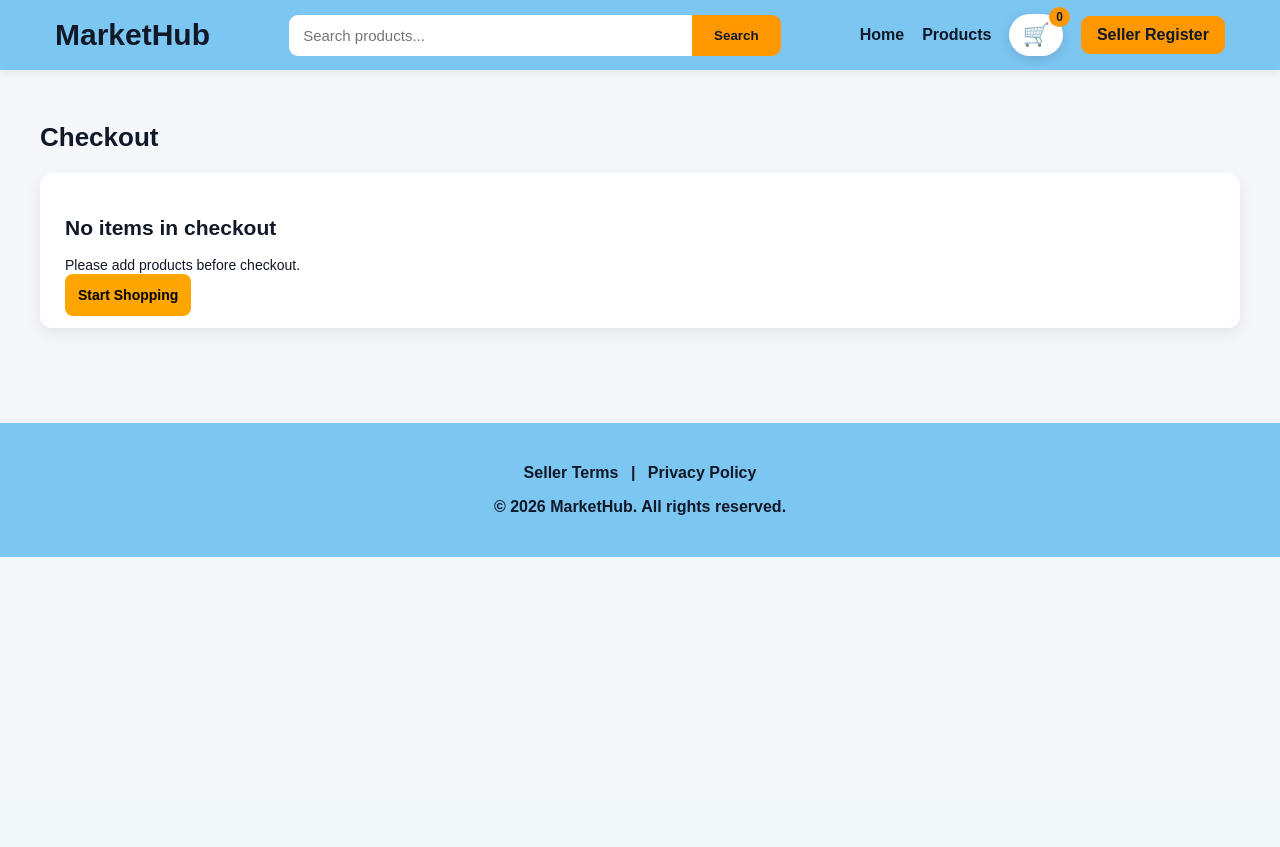
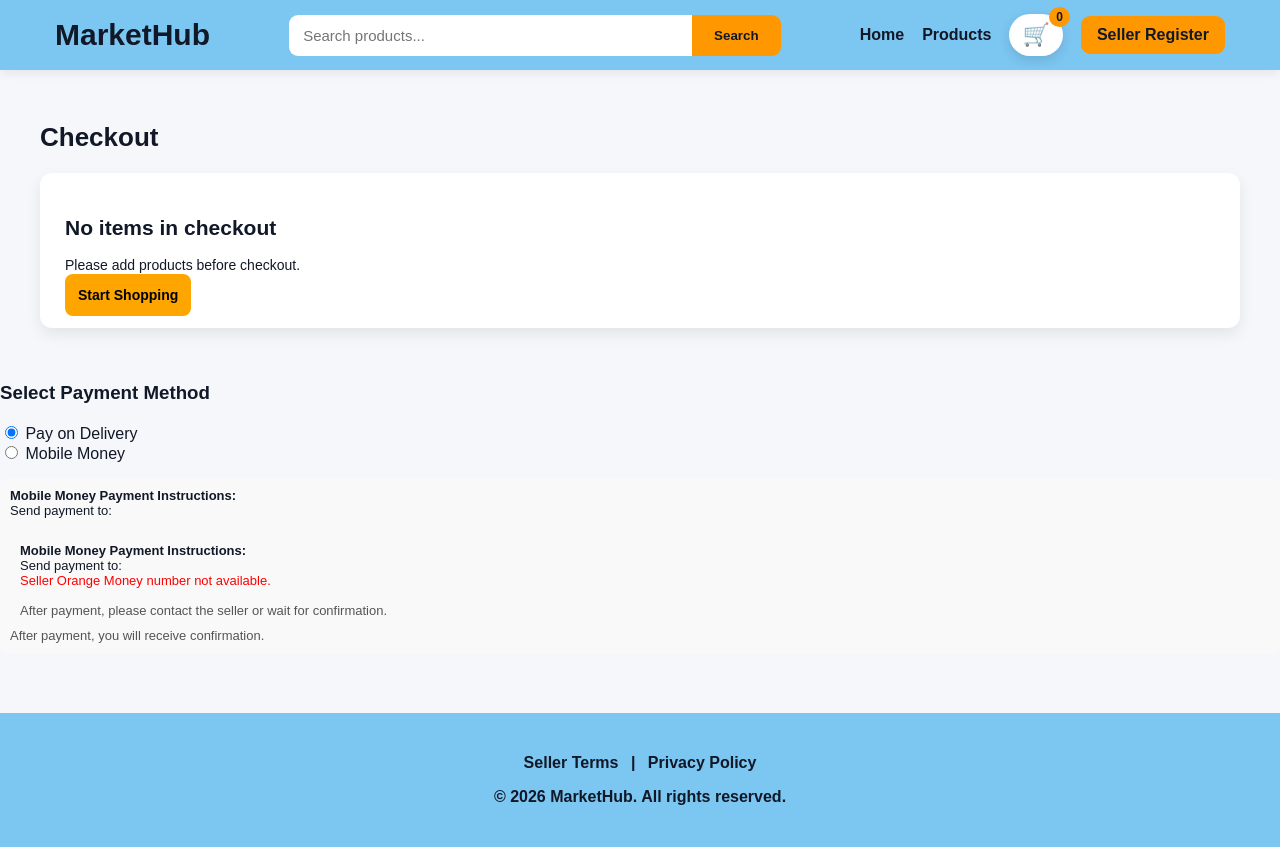
Before and after one commit to shaw545/django-business-website, a Django app: page /checkout/ in a window 1280 px wide. Before the commit the page ends 557 px from the top, so only its background shows below. Run offline with Django 5.2, Linux system fonts and the light colour scheme.

Commit message:
added orange money payment

```diff
--- a/website/models.py
+++ b/website/models.py
@@ -12,6 +12,9 @@ class SellerProfile(models.Model):
     seller_type = models.CharField(max_length=20, choices=SELLER_TYPE_CHOICES, default="personal")
     business_name = models.CharField(max_length=200, blank=True, null=True)
     phone = models.CharField(max_length=30)
+
+    orange_number = models.CharField(max_length=30, blank=True, null=True)
+
 
     def display_name(self):
         if self.seller_type == "business" and self.business_name:
--- a/website/templates/checkout.html
+++ b/website/templates/checkout.html
@@ -79,6 +79,44 @@
     </div>
     {% endif %}
 </div>
+
+<h3>Select Payment Method</h3>
+
+<label>
+    <input type="radio" name="payment_method" value="cod" checked>
+    Pay on Delivery
+</label><br>
+
+<label>
+    <input type="radio" name="payment_method" value="mobile_money">
+    Mobile Money
+
+<div style="margin-top:15px; font-size:13px; background:#f9f9f9; padding:10px; border-radius:8px;">
+    <strong>Mobile Money Payment Instructions:</strong><br>
+    Send payment to:<br>
+    <div style="margin-top:15px; font-size:13px; background:#f9f9f9; padding:10px; border-radius:8px;">
+    <strong>Mobile Money Payment Instructions:</strong><br>
+    Send payment to:<br>
+
+    {% if products.0.seller.sellerprofile.orange_number %}
+        <strong>Orange Money:</strong> {{ products.0.seller.sellerprofile.orange_number }}
+    {% else %}
+        <span style="color:red;">Seller Orange Money number not available.</span>
+    {% endif %}
+
+    <br><br>
+    <span style="color:#555;">
+        After payment, please contact the seller or wait for confirmation.
+    </span>
+</div>
+
+    <span style="color:#555;">
+        After payment, you will receive confirmation.
+    </span>
+</div>
+
+
+</label>
 
 <style>
 .checkout-page {
@@ -165,3 +203,15 @@
 </style>
 
 {% endblock %}
+
+<script>
+    const mobileOption = document.querySelector('input[value="mobile_money"]');
+    const instructions = document.getElementById("mobileInstructions");
+
+    mobileOption.addEventListener("change", function() {
+        instructions.style.display = "block";
+    });
+</script>
+<div id="mobileInstructions" style="display:none; margin-top:15px;">
+    ...
+</div>
--- a/website/templates/order_confirmation.html
+++ b/website/templates/order_confirmation.html
@@ -13,5 +13,6 @@
     <a href="{% url 'products' %}" style="padding:12px 20px; background:orange; color:black; border-radius:8px; text-decoration:none; font-weight:bold; margin-left:10px;">
         Continue Shopping
     </a>
+<p><strong>Payment Method:</strong> {{ request.session.payment_method }}</p>
 </div>
-{% endblock %}
+{% endblock %}s
--- a/website/templates/register.html
+++ b/website/templates/register.html
@@ -40,6 +40,9 @@
         <input type="text" name="last_name" required>
 
         <label>Phone Number</label>
+        <label>Orange Money Number</label>
+        <input type="text" name="orange_number" placeholder="+232 XX XXX XXX" required>
+
         <input type="tel" name="phone" required>
 
         <label>Email (optional)</label>
--- a/website/views.py
+++ b/website/views.py
@@ -45,7 +45,6 @@ def cart_view(request):
 
     return render(request, "cart.html", {"products": products, "total": total})
 
-
 def checkout_view(request):
     cart = request.session.get("cart", {})
     products = []
@@ -58,7 +57,19 @@ def checkout_view(request):
         total += product.subtotal
         products.append(product)
 
-    return render(request, "checkout.html", {"products": products, "total": total})
+    if request.method == "POST":
+        payment_method = request.POST.get("payment_method")
+
+        # Save payment method
+        request.session["payment_method"] = payment_method
+        request.session.modified = True
+
+        return redirect("order_confirmation")
+
+    return render(request, "checkout.html", {
+        "products": products,
+        "total": total
+    })
 
 def register(request):
     if request.method == "POST":
@@ -85,6 +96,11 @@ def register(request):
         user.last_name = last_name
         user.save()
 
+        SellerProfile.objects.create(
+            user=user,
+            phone=phone,
+            orange_number=request.POST.get("orange_number"),
+       )
         SellerProfile.objects.create(
             user=user,
             seller_type=seller_type,
```
Also changed, not shown: db.sqlite3, media/products/pexels-introspectivedsgn-16343447.jpg (added), website/migrations/0017_sellerprofile_orange_number.py (added).
